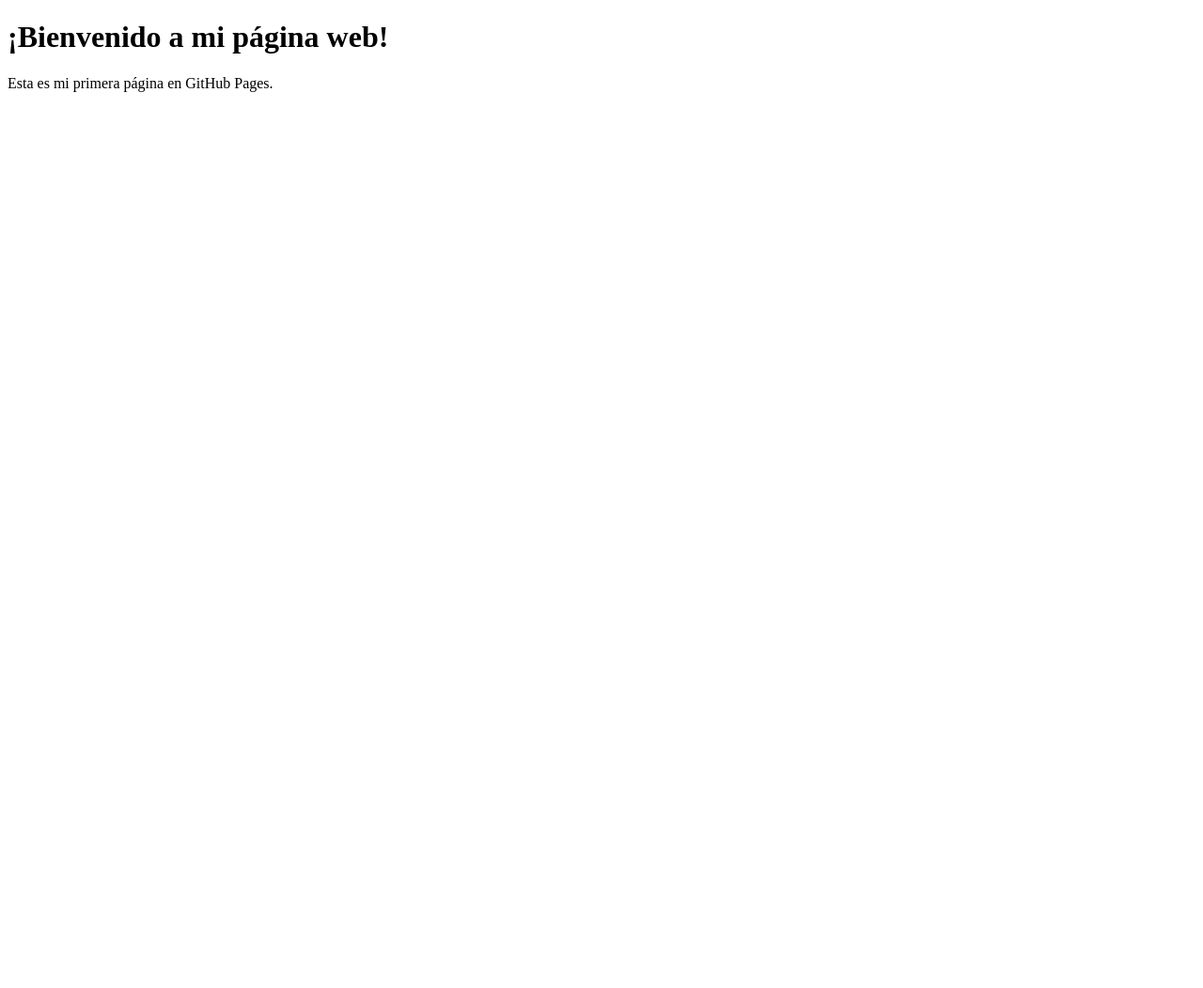
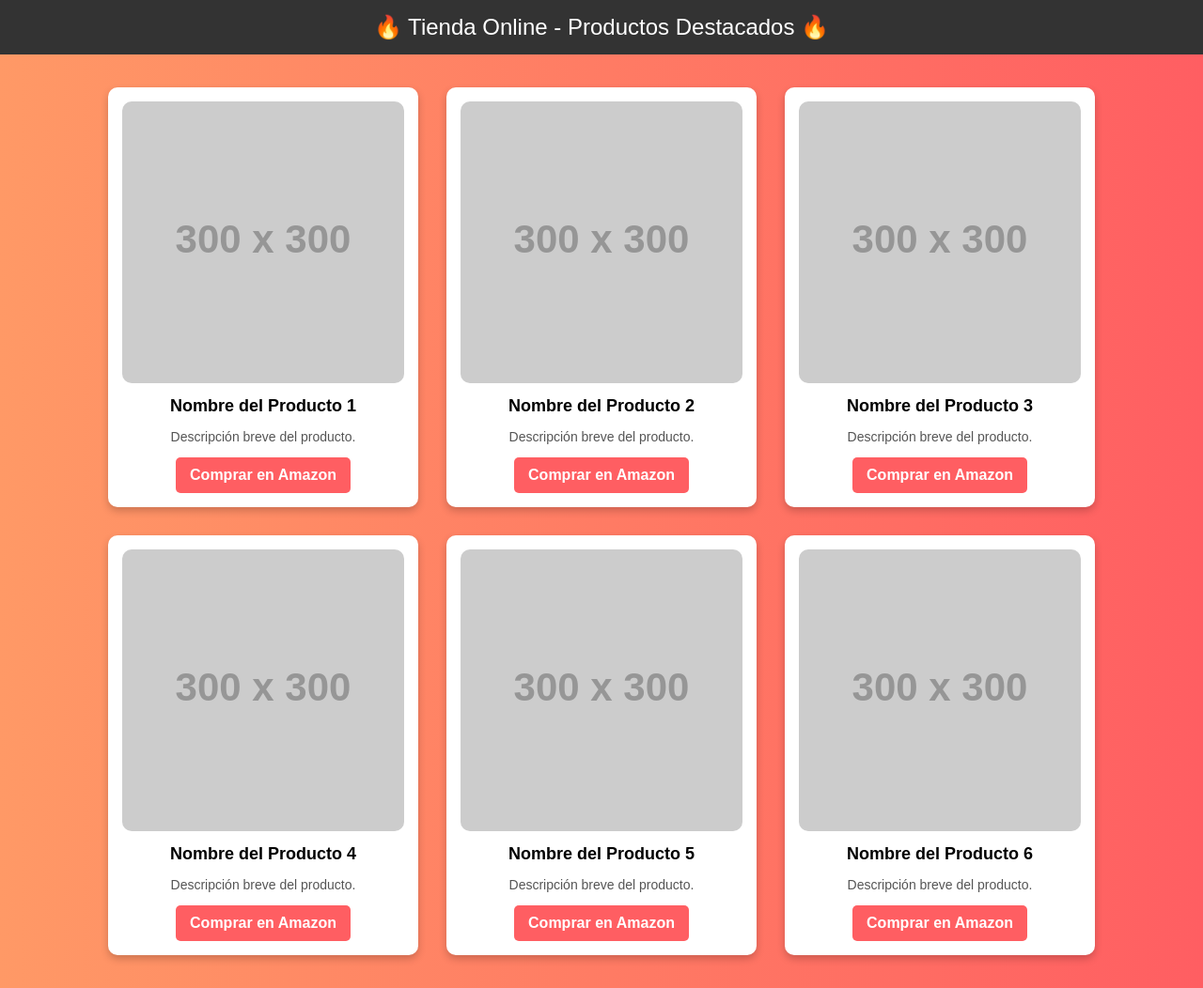
Before and after one commit to Elpapas739/mi-pagina-web, a plain HTML site: page index.html in a window 1280 px wide. Shown: the whole page at 94% size. Before the commit the page ends 800 px from the top, so only its background shows below. Drawn offline with Linux system fonts and the light colour scheme; placeholder pictures from the web are drawn by us.

Commit message:
Add files via upload

```diff
--- a/index.html
+++ b/index.html
@@ -3,10 +3,112 @@
 <head>
     <meta charset="UTF-8">
     <meta name="viewport" content="width=device-width, initial-scale=1.0">
-    <title>Mi Página Web</title>
+    <title>Tienda de Productos</title>
+    <style>
+        body {
+            font-family: Arial, sans-serif;
+            margin: 0;
+            padding: 0;
+            background: linear-gradient(to right, #ff9966, #ff5e62);
+            text-align: center;
+        }
+        header {
+            background: #333;
+            color: white;
+            padding: 15px;
+            font-size: 24px;
+        }
+        .container {
+            display: flex;
+            flex-wrap: wrap;
+            justify-content: center;
+            padding: 20px;
+        }
+        .product {
+            background: white;
+            border-radius: 10px;
+            box-shadow: 0px 4px 8px rgba(0, 0, 0, 0.2);
+            margin: 15px;
+            padding: 15px;
+            width: 300px;
+            transition: transform 0.3s;
+        }
+        .product:hover {
+            transform: scale(1.05);
+        }
+        .product img {
+            width: 100%;
+            border-radius: 10px;
+        }
+        .product h3 {
+            font-size: 18px;
+            margin: 10px 0;
+        }
+        .product p {
+            font-size: 14px;
+            color: #555;
+        }
+        .buy-button {
+            display: inline-block;
+            background: #ff5e62;
+            color: white;
+            padding: 10px 15px;
+            text-decoration: none;
+            border-radius: 5px;
+            font-weight: bold;
+        }
+        .buy-button:hover {
+            background: #e04c57;
+        }
+    </style>
 </head>
 <body>
-    <h1>¡Bienvenido a mi página web!</h1>
-    <p>Esta es mi primera página en GitHub Pages.</p>
+
+<header>🔥 Tienda Online - Productos Destacados 🔥</header>
+
+<div class="container">
+    <div class="product">
+        <img src="https://via.placeholder.com/300" alt="Producto 1">
+        <h3>Nombre del Producto 1</h3>
+        <p>Descripción breve del producto.</p>
+        <a href="#" class="buy-button">Comprar en Amazon</a>
+    </div>
+
+    <div class="product">
+        <img src="https://via.placeholder.com/300" alt="Producto 2">
+        <h3>Nombre del Producto 2</h3>
+        <p>Descripción breve del producto.</p>
+        <a href="#" class="buy-button">Comprar en Amazon</a>
+    </div>
+
+    <div class="product">
+        <img src="https://via.placeholder.com/300" alt="Producto 3">
+        <h3>Nombre del Producto 3</h3>
+        <p>Descripción breve del producto.</p>
+        <a href="#" class="buy-button">Comprar en Amazon</a>
+    </div>
+
+    <div class="product">
+        <img src="https://via.placeholder.com/300" alt="Producto 4">
+        <h3>Nombre del Producto 4</h3>
+        <p>Descripción breve del producto.</p>
+        <a href="#" class="buy-button">Comprar en Amazon</a>
+    </div>
+
+    <div class="product">
+        <img src="https://via.placeholder.com/300" alt="Producto 5">
+        <h3>Nombre del Producto 5</h3>
+        <p>Descripción breve del producto.</p>
+        <a href="#" class="buy-button">Comprar en Amazon</a>
+    </div>
+
+    <div class="product">
+        <img src="https://via.placeholder.com/300" alt="Producto 6">
+        <h3>Nombre del Producto 6</h3>
+        <p>Descripción breve del producto.</p>
+        <a href="#" class="buy-button">Comprar en Amazon</a>
+    </div>
+</div>
+
 </body>
 </html>
```
